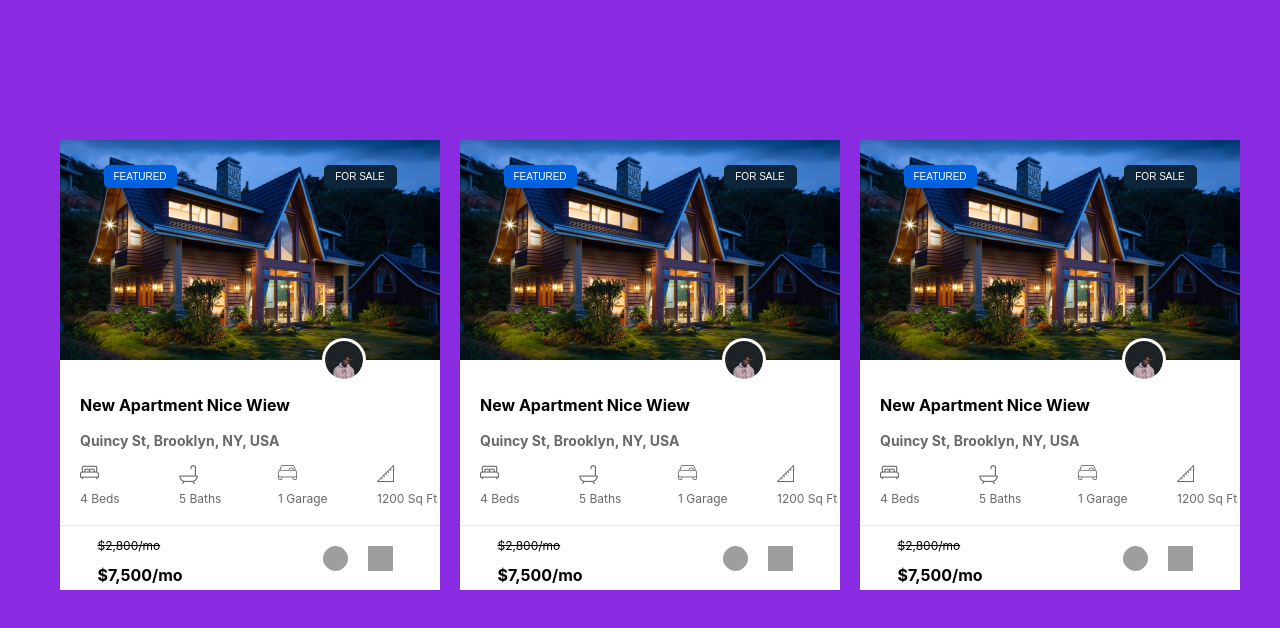
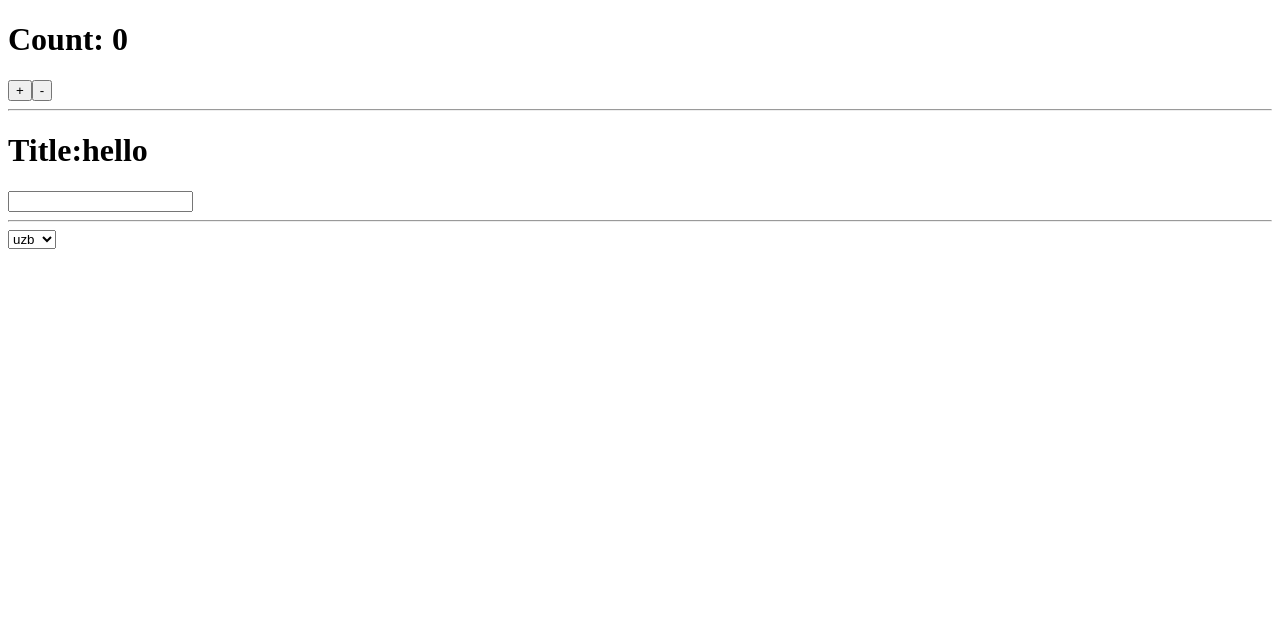
Before and after one commit to djavahir/reactLessons, a React (Create React App) app: page / in a window 1280 px wide. Shown: the top 628 px of the page. Built offline with nearby package versions, Linux system fonts and the light colour scheme; grey boxes are pictures that could not be loaded.

Commit message:
state mavzusi

```diff
--- a/src/card.jsx
+++ /dev/null
@@ -1,45 +0,0 @@
-import React from "react";
-import "./figmastyle.css";
-
-class Card extends React.Component {
-  render() {
-    return (
-      <div className="box">
-        <div className="buttons">
-          <button className="one_button">FEATURED</button>
-          <button className="two_button">FOR SALE</button>
-        </div>
-        <div className="user"></div>
-        <div className="texts">
-        <h1>New Apartment Nice Wiew</h1>
-        <h3>Quincy St, Brooklyn, NY, USA</h3>
-        </div>
-        <div className="container">
-          <div className="vector v">
-            <p>4 Beds</p>
-          </div>
-          <div className="vector e">
-            <p>5 Baths</p>
-          </div>
-          <div className="vector c">
-            <p>1 Garage</p>
-          </div>
-          <div className="vector t">
-            <p>1200 Sq Ft</p>
-          </div>
-        </div>
-        <div className="bottom">
-            <div className="text">
-                <p><del>$2,800/mo</del></p>
-                <b>$7,500/mo</b>
-            </div>
-            <div className="button">
-                <img className="strelka" src="https://static.thenounproject.com/png/2649002-200.png" alt="" />
-                <img className="yurak" src="https://cdn-icons-png.flaticon.com/512/60/60993.png" alt="" />
-            </div>
-        </div>
-      </div>
-    );
-  }
-}
-export default Card;
--- a/src/figma.jsx
+++ /dev/null
@@ -1,16 +0,0 @@
-import React from "react";
-import Card from "./card";
-import './figmastyle.css'
-
-
-class Figma extends React.Component {
-  render() {
-    return <div className="box1">
-        <Card />
-        <Card/>
-        <Card/>
-
-    </div>
-  }
-}
-export default Figma
--- a/src/figmastyle.css
+++ /dev/null
@@ -1,151 +0,0 @@
-.box {
-    width: 380px;
-    height: 450px;
-    background-color: white;
-    margin: 10px;
-    background-image: url(./figma.img/hous.png);
-    background-repeat: no-repeat;
-}
-
-.buttons {
-    display: flex;
-    justify-content: space-around;
-    gap: 60px;
-    padding-top: 25px;
-}
-
-.one_button {
-    width: 73px;
-    height: 23px;
-    border-radius: 5px;
-    background-color: #0061DF;
-    border: none;
-    color: white;
-    font-size: 10px;
-}
-
-.two_button {
-    width: 73px;
-    height: 23px;
-    border-radius: 5px;
-    background-color: #0D263B;
-    border: none;
-    color: white;
-    font-size: 10px;
-}
-
-.user {
-    background-image: url(./figma.img/Ellipse\ 11.png);
-    width: 38px;
-    height: 38px;
-    margin-top: 150px;
-    border-radius: 50%;
-    border: 3px solid white;
-    margin-left: 20.5vw;
-}
-
-h1 {
-    width: 226px;
-    height: 24px;
-    font-size: 16px;
-    line-height: 24px;
-}
-
-.texts {
-    padding-left: 20px;
-}
-
-h3 {
-    height: 20px;
-    width: 230px;
-    font-size: 14px;
-    line-height: 20px;
-    color: #696969;
-}
-
-.container {
-    display: flex;
-    gap: 25px;
-    margin: 10px;
-}
-
-.vector {
-    width: 70px;
-    height: 50px;
-    margin-left: 10px;
-}
-
-.v {
-    background-image: url(./figma.img/Vector.png);
-    background-repeat: no-repeat;
-}
-
-.e {
-    background-image: url(./figma.img/Vector\ \(1\).png);
-    background-repeat: no-repeat;
-}
-
-.c {
-    background-image: url(./figma.img/Vector\ \(2\).png);
-    background-repeat: no-repeat;
-}
-
-.t {
-    background-image: url(./figma.img/Vector\ \(3\).png);
-    background-repeat: no-repeat;
-}
-
-.vector p {
-    color: #696969;
-    font-size: 12px;
-    line-height: 20px;
-    padding-top: 12px;
-}
-
-.bottom {
-    width: 100%;
-    border: none;
-    border-top: 1px solid #E6E9EC;
-    display: flex;
-    justify-content: space-around;
-    gap: 45px;
-}
-
-p {
-    width: 64px;
-    font-size: 12px;
-    line-height: 15px;
-}
-
-.box1 {
-    display: flex;
-    justify-content: space-evenly;
-    margin: 130px 50px;
-}
-
-b {
-    width: 86px;
-    font-size: 16px;
-    line-height: 10px;
-}
-
-.button {
-    margin-top: 20px;
-    margin-left: 20px;
-}
-
-.strelka {
-    width: 25px;
-    height: 25px;
-    border: none;
-    margin-right: 10px;
-    border-radius: 50%;
-    transform: rotate(45deg);
-}
-
-.yurak {
-    width: 25px;
-    height: 25px;
-    border: none;
-    margin: 0 10px;
-}
--- /dev/null
+++ b/src/get.jsx
@@ -0,0 +1,46 @@
+import React from "react";
+
+class GetName extends React.Component {
+  constructor(props) {
+    super(props);
+    this.state = {
+      count: 0,
+      title: "hello",
+    };
+  }
+
+  render() {
+    let count = 0;
+    const plus = () => {
+      this.setState({ count: this.state.count + 1 });
+    };
+    const minus = () => {
+      if (this.state.count > 0) this.setState({ count: this.state.count - 1 });
+    };
+    const onChange = (e) => {
+      this.setState({ title: e.target.value });
+    };
+    const onSelect = (e) => {
+      this.setState({ title: e.target.value });
+    };
+
+    return (
+      <div>
+        <h1>Count: {this.state.count}</h1>
+        <button onClick={plus}>+</button>
+        <button onClick={minus}>-</button>
+        <hr />
+        <h1>Title:{this.state.title}</h1>
+        <input onChange={onChange} type="text" />
+        <hr />
+        <select name="" id="" onChange={onSelect}>
+          <option value="uz">uzb</option>
+          <option value="ru">rus</option>
+          <option value="eng">eng</option>
+          <option value="kor">kore</option>
+        </select>
+      </div>
+    );
+  }
+}
+export default GetName;
--- a/src/index.css
+++ b/src/index.css
@@ -5,7 +5,6 @@ body {
     sans-serif;
   -webkit-font-smoothing: antialiased;
   -moz-osx-font-smoothing: grayscale;
-  background-color: blueviolet;
 }
 
 code {
--- a/src/index.js
+++ b/src/index.js
@@ -1,18 +1,12 @@
 import React from 'react';
 import ReactDOM from 'react-dom/client';
-import './index.css';
-// import App from './App';
-import reportWebVitals from './reportWebVitals';
-import Figma from './figma';
+// import './index.css';
+import GetName from './get'
+
 
 const root = ReactDOM.createRoot(document.getElementById('root'));
 root.render(
   <React.StrictMode>
-   <Figma/>
+    <GetName />
   </React.StrictMode>
 );
-
-// If you want to start measuring performance in your app, pass a function
-// to log results (for example: reportWebVitals(console.log))
-// or send to an analytics endpoint. Learn more: https://bit.ly/CRA-vitals
-reportWebVitals();
```
